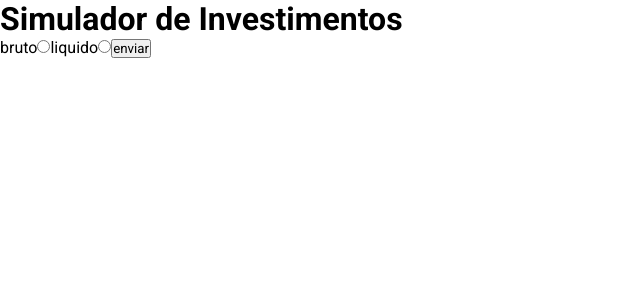
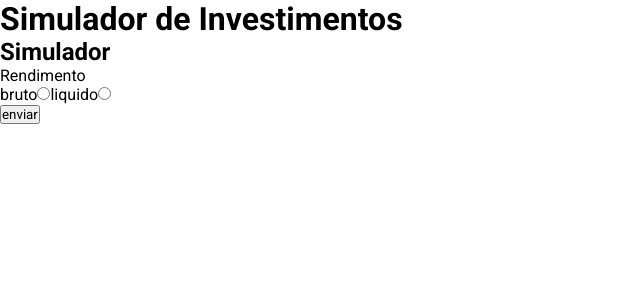
Before and after one commit to luizlopes12/EQI_investimentos, a React (Create React App) app: page / in a window 1280 px wide. Shown: the top 300 px of the page, without its empty margins (0-640 px from the left). Built offline with nearby package versions, Linux system fonts and the light colour scheme; data requests are answered from the project's data file.

Commit message:
Update Inputs.jsx

```diff
--- a/src/components/Inputs/Inputs.jsx
+++ b/src/components/Inputs/Inputs.jsx
@@ -11,9 +11,13 @@ function Inputs() {
     }
   return (
     <>
+        <h2>Simulador</h2>
         <form onSubmit={formSubmit}>
+        <div>
+        <p>Rendimento</p>
         <label>bruto</label><input type="radio" name='rendimento' value='bruto' onChange={()=>handleRendimento('bruto')}/>
         <label>liquido</label><input type="radio" name='rendimento' value='liquido' onChange={()=>handleRendimento('liquido')}/>
+        </div>
         <button type='submit'>enviar</button>
         </form>
     </>
```
